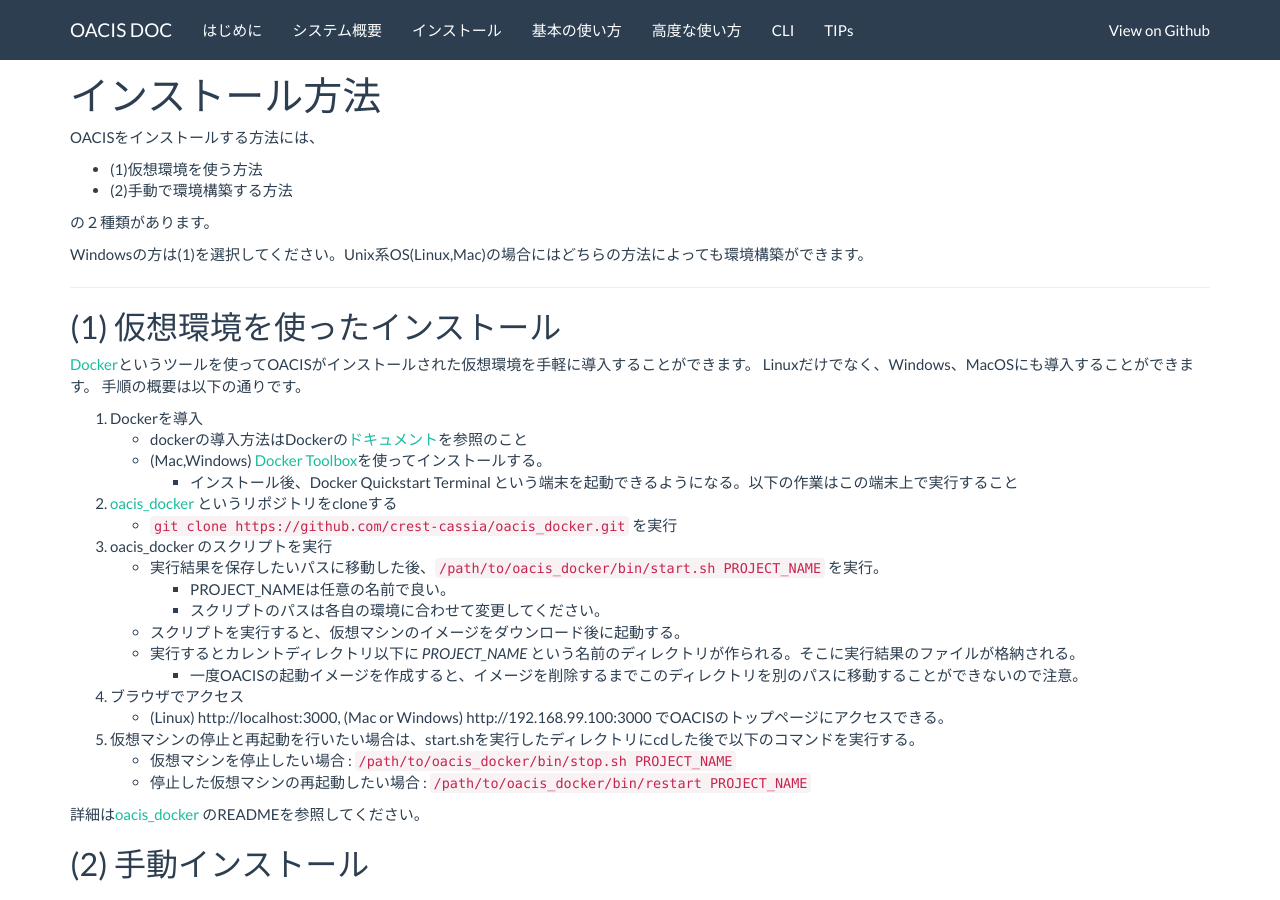
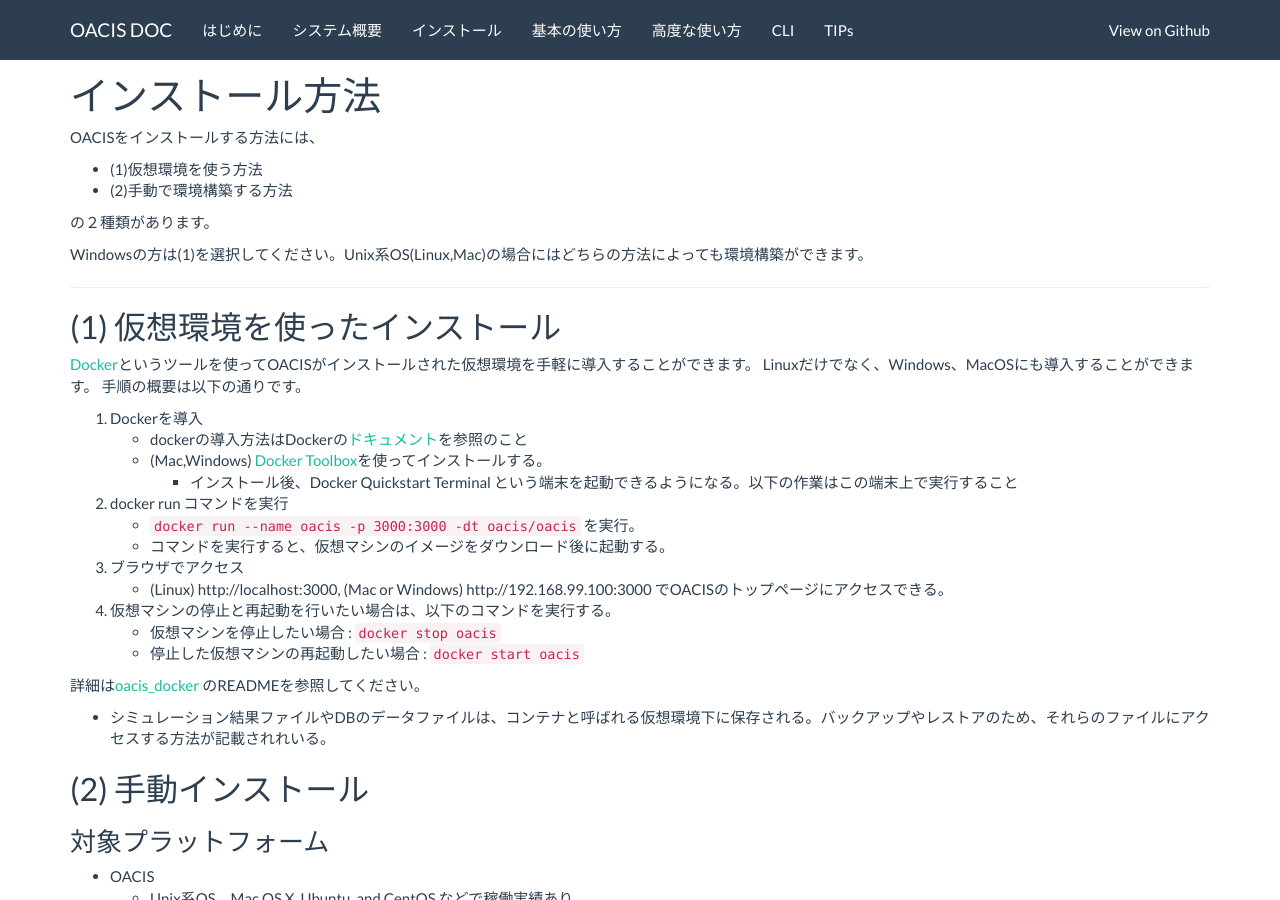
Before and after one commit to crest-cassia/oacis, a Jekyll site: the page built from ja/install.md, in a window 1280 px wide and 900 px high. Built offline with Jekyll 4.4.1, drawn with Linux system fonts in a browser that asks for light colours; nearby versions of some CDN libraries; some of the changed text lies outside the part shown.

Commit message:
update install doc for oacis_docker v0.3.0

```diff
--- a/ja/install.md
+++ b/ja/install.md
@@ -28,22 +28,17 @@
   - dockerの導入方法はDockerの[ドキュメント](https://docs.docker.com/)を参照のこと
     - (Mac,Windows) [Docker Toolbox](https://www.docker.com/toolbox)を使ってインストールする。
         - インストール後、Docker Quickstart Terminal という端末を起動できるようになる。以下の作業はこの端末上で実行すること
-1. [oacis_docker](https://github.com/crest-cassia/oacis_docker) というリポジトリをcloneする
-  - `git clone https://github.com/crest-cassia/oacis_docker.git` を実行
-1. oacis_docker のスクリプトを実行
-    - 実行結果を保存したいパスに移動した後、`/path/to/oacis_docker/bin/start.sh PROJECT_NAME` を実行。
-        - PROJECT_NAMEは任意の名前で良い。
-        - スクリプトのパスは各自の環境に合わせて変更してください。
-    - スクリプトを実行すると、仮想マシンのイメージをダウンロード後に起動する。
-    - 実行するとカレントディレクトリ以下に *PROJECT_NAME* という名前のディレクトリが作られる。そこに実行結果のファイルが格納される。
-        - 一度OACISの起動イメージを作成すると、イメージを削除するまでこのディレクトリを別のパスに移動することができないので注意。
+1. docker run コマンドを実行
+    - `docker run --name oacis -p 3000:3000 -dt oacis/oacis` を実行。
+    - コマンドを実行すると、仮想マシンのイメージをダウンロード後に起動する。
 1. ブラウザでアクセス
   - (Linux) http://localhost:3000, (Mac or Windows) http://192.168.99.100:3000 でOACISのトップページにアクセスできる。
-1. 仮想マシンの停止と再起動を行いたい場合は、start.shを実行したディレクトリにcdした後で以下のコマンドを実行する。
-  - 仮想マシンを停止したい場合 : `/path/to/oacis_docker/bin/stop.sh PROJECT_NAME`
-  - 停止した仮想マシンの再起動したい場合 : `/path/to/oacis_docker/bin/restart PROJECT_NAME`
+1. 仮想マシンの停止と再起動を行いたい場合は、以下のコマンドを実行する。
+  - 仮想マシンを停止したい場合 : `docker stop oacis`
+  - 停止した仮想マシンの再起動したい場合 : `docker start oacis`
 
 詳細は[oacis_docker](https://github.com/crest-cassia/oacis_docker) のREADMEを参照してください。
+  - シミュレーション結果ファイルやDBのデータファイルは、コンテナと呼ばれる仮想環境下に保存される。バックアップやレストアのため、それらのファイルにアクセスする方法が記載されれいる。
 
 ## (2) 手動インストール
 
@@ -121,6 +116,11 @@
   - OACISは計算ホストとして登録したサーバー内で任意のコマンドを実行できるので、悪意のあるユーザーからアクセスされるとセキュリティホールになります
   - 各個人のマシン上で起動し、ファイアウォールによりOACISには外部からのアクセスを許可しないように設定しておくのが望ましいです
     - Railsは3000番、MongoDBは27017番のポートをそれぞれ使用しているので、これらのポートへのアクセスを制限してください
+  - LinuxからDocker環境を使用している場合は、iptablesコマンドによるファイアウォール設定を推奨します。
+    - 以下のコマンドを実行することにより、有線接続の外部ネットワークからOAICSへのアクセスを拒否できます。
+{% highlight sh %}
+iptables -I FORWARD -i eth+ -o docker0 -p tcp -m tcp --dport 3000 -j DROP
+{% endhighlight %}
   - Mac,WindowsからDocker環境を使用している場合は、デフォルトで外部からのアクセスはできないので特に対応をする必要はありません
 - OACISへのアクセスをローカルホストからに制限した場合でもsshポートフォワーディングを使用する事で、別の端末からOACISにアクセスすることが可能です
   - OACISを server.example.com で起動している場合、以下のコマンドを実行すると localhost:3000 でOACISにアクセスできるようになります
```
